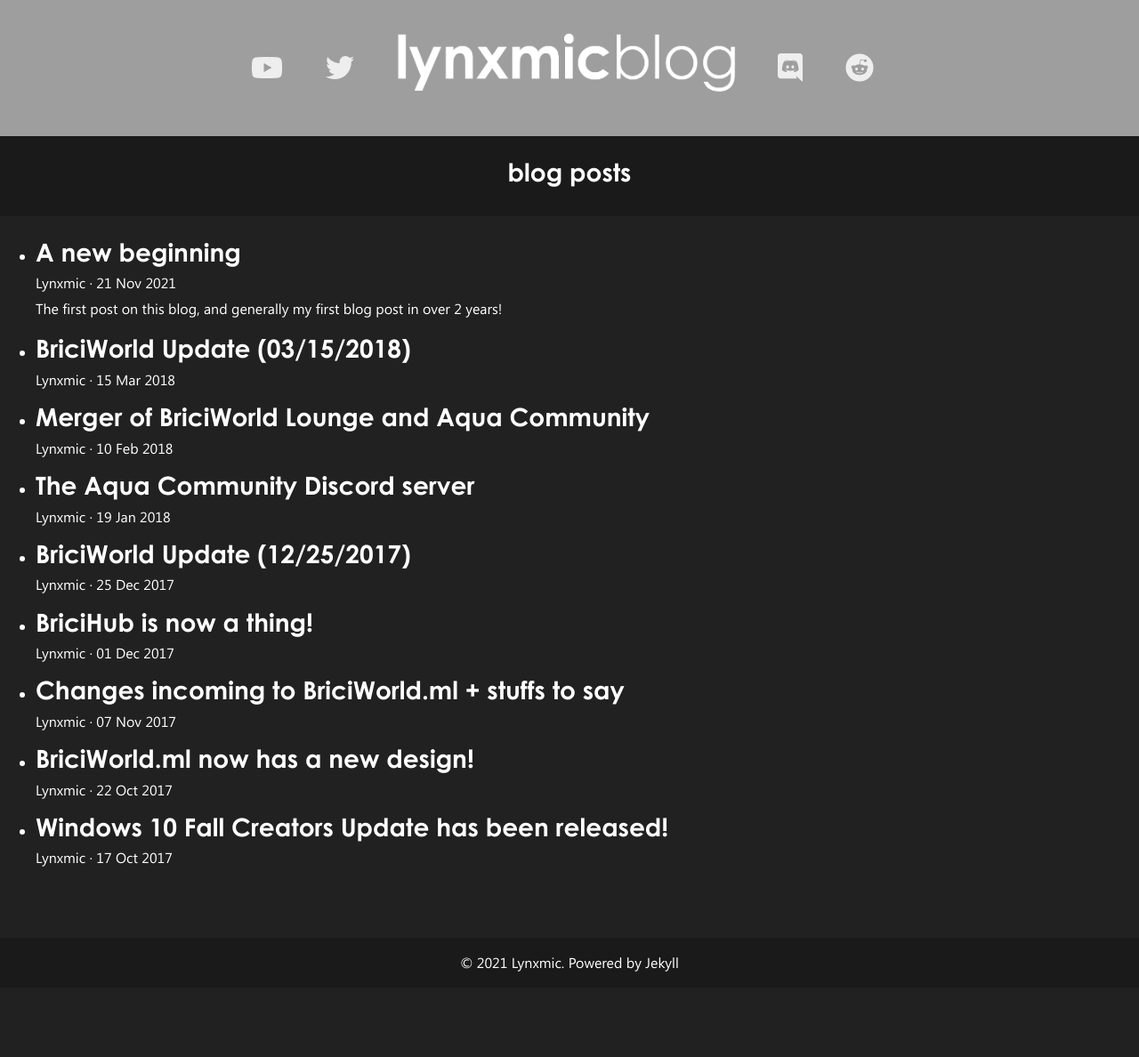
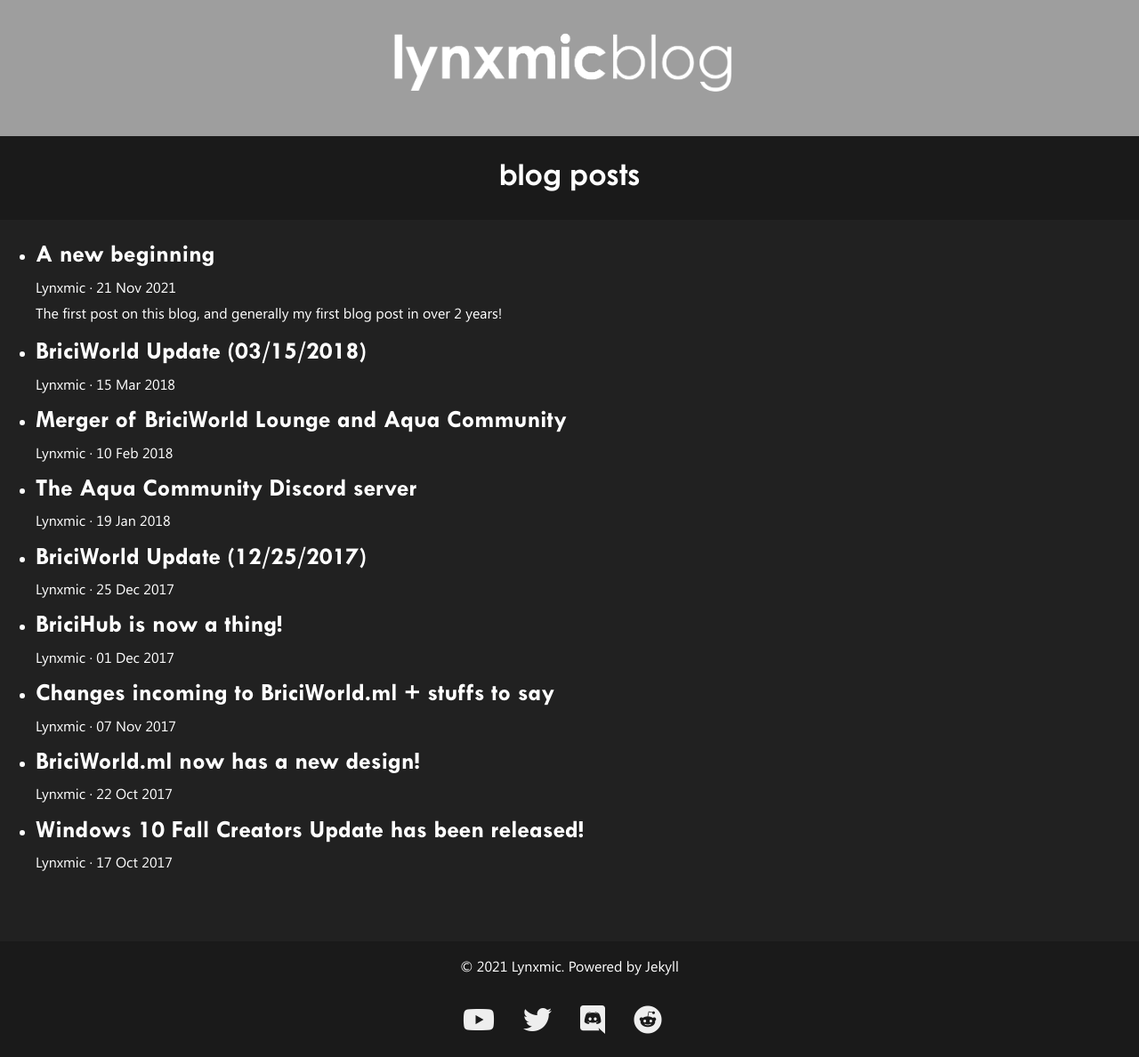
Before and after one commit to theclyron/lynxblog, a Jekyll site: the page built from docs/index.html, in a window 1280 px wide. Shown: the whole page at 89% size. Built offline with Jekyll 4.4.1, drawn with Linux system fonts in a browser that asks for light colours; nearby versions of some CDN libraries; the list of posts is cut into pages by our own code; before the commit the page ends 1110 px from its top, so only the background shows below that.

Commit message:
Update homepage.html

```diff
--- a/docs/_layouts/homepage.html
+++ b/docs/_layouts/homepage.html
@@ -22,6 +22,7 @@
   <link rel="stylesheet" href="https://lynxmic.github.io/css/bootstrap.min.css">
   <link rel="stylesheet" href="https://lynxmic.github.io/css/mdb.min.css">
   <style>
+
     @font-face {
     font-family: "century_gothicregular";
     src: url("https://lynxmic.github.io/css/fonts/century-gothic/GOTHIC.TTF");
@@ -36,7 +37,7 @@
 }
     @font-face {
     font-family: "tw_cen_mtbold";
-    src: url("https://lynxmic.github.io/css/fonts/tw-cen-mt/twcenmtstd-bold.otf");
+    src: url("https://lynxmic.github.io/css/fonts/tw-cen-mt/TwCenMTStd-Bold.otf");
 }
     @font-face {
     font-family: "segoe-ui";
@@ -48,30 +49,30 @@
         color: white;
         font-family: segoe-ui
          }
-    h1, h3 {
+    h1, h2 {
     font-family: "century_gothicbold"
+    }
+    h3 {
+    font-family: "tw_cen_mtbold"
     }
     h5, p {
     font-family: "segoe-ui"
     }
-    </style>
+</style>
+
 </head>
 
 <body>
   <div style="background-image: url('https://lynxmic.github.io/img/bg.png');">
   <div class="d-flex flex-row flex-center">
-    <div class="p-3"><br><a href="https://www.youtube.com/channel/UC_qybz4t70ZYp_2vTd8S-oQ" title="Lynxmic on YouTube"><i style="margin-right: 0.5em; color: #EEEEEE;" class="fab fa-youtube fa-2x"></i></a></div>
-    <div class="p-3"><br><a href="https://twitter.com/lynxmic" title="Lynxmic on Twitter"><i style="margin-right: 0.5em; color: #EEEEEE;" class="fab fa-twitter fa-2x"></i></a></div>
     <div class="p-2"><a href="{{ site.url }}"><img width="412" height="113" src="https://lynxmic.github.io/img/logo2.png"></a></div>
-    <div class="p-3"><br><a href="https://discord.io/lynxmic" title="Join the Discord Server (Axeon)"><i style="margin-right: 0.5em; color: #EEEEEE;" class="fab fa-discord fa-2x"></i></a></div>
-    <div class="p-3"><br><a href="https://reddit.com/r/Lynxmic" title="Check out the official Lynxmic subreddit"><i style="margin-right: 0.5em; color: #EEEEEE;" class="fab fa-reddit fa-2x"></i></a></div>
 </div>
   <br>
 </div>
 <div class="bg-dark">
     <div class="text-center" style="background-color: rgba(0, 0, 0, 0.2);">
       <br>
-      <h3>blog posts</h3>
+      <h2>blog posts</h2>
       <br>
     </div>
   </div>
@@ -81,6 +82,12 @@
  <footer class="bg-dark text-center text-lg-start">
     <div class="text-center p-3" style="background-color: rgba(0, 0, 0, 0.2);">
       © {{ site.currentyear }} <a class="text-white" href="https://www.youtube.com/channel/UC_qybz4t70ZYp_2vTd8S-oQ">Lynxmic</a>. Powered by Jekyll
+      <div class="d-flex flex-row flex-center">
+        <div class="p-2"><br><a href="https://www.youtube.com/channel/UC_qybz4t70ZYp_2vTd8S-oQ" title="Lynxmic on YouTube"><i style="margin-right: 0.5em; color: #EEEEEE;" class="fab fa-youtube fa-2x"></i></a></div>
+        <div class="p-2"><br><a href="https://twitter.com/lynxmic" title="Lynxmic on Twitter"><i style="margin-right: 0.5em; color: #EEEEEE;" class="fab fa-twitter fa-2x"></i></a></div>
+        <div class="p-2"><br><a href="https://discord.io/lynxmic" title="Join the Discord Server (Axeon)"><i style="margin-right: 0.5em; color: #EEEEEE;" class="fab fa-discord fa-2x"></i></a></div>
+        <div class="p-2"><br><a href="https://reddit.com/r/Lynxmic" title="Check out the official Lynxmic subreddit"><i style="margin-right: 0.5em; color: #EEEEEE;" class="fab fa-reddit fa-2x"></i></a></div>
+    </div>
     </div>
   </footer>
   <script type="text/javascript" src="https://lynxmic.github.io/js/jquery-3.3.1.min.js"></script>
```
